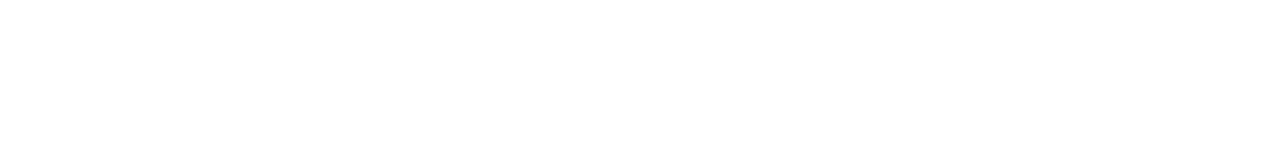
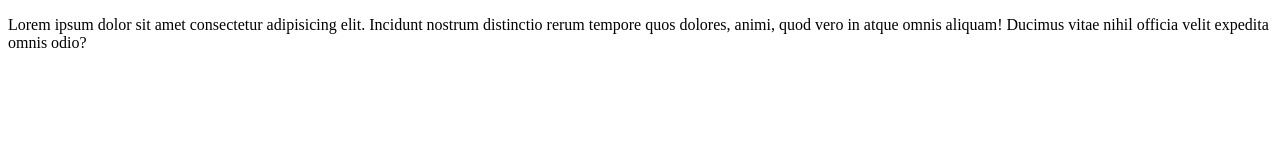
Before and after one commit to ahasan2912/influencer-gear-website, a plain HTML site: page index.html in a window 1280 px wide. Drawn offline with Linux system fonts and the light colour scheme.

```diff
--- a/index.html
+++ b/index.html
@@ -7,6 +7,6 @@
     <link rel="stylesheet" href="style.css">
 </head>
 <body>
-
+    <p>Lorem ipsum dolor sit amet consectetur adipisicing elit. Incidunt nostrum distinctio rerum tempore quos dolores, animi, quod vero in atque omnis aliquam! Ducimus vitae nihil officia velit expedita omnis odio?</p>
 </body>
 </html>
```
